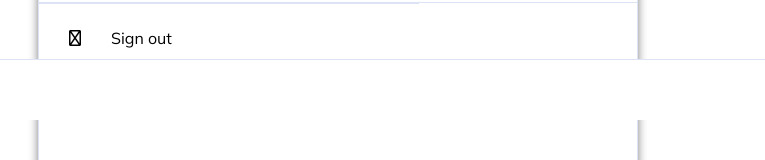
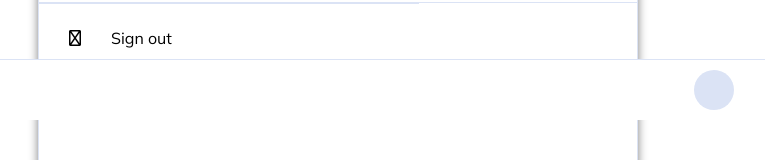
Before and after one commit to PatrikByren/Manero-frontend, a React (Create React App) app: page /myprofile in a window 1280 px wide. Shown: the part 680-840 px from the top of the page, without its empty margins (302-1067 px from the left). Built offline with nearby package versions, Linux system fonts and the light colour scheme; sample sign-in values are in the browser's storage; some icons are missing.

Commit message:
Menubar changed to if-statement

```diff
--- a/src/App.js
+++ b/src/App.js
@@ -36,6 +36,7 @@ import CheckoutShipping from "./views/Orderviews/CheckoutShipping";
 import CheckoutPayment from "./views/Orderviews/CheckoutPayment";
 import Checkout from "./views/Orderviews/Checkout";
 import { ProfileFetch } from "./functions/Profile/ProfileFetch";
+import ProtectedRoute from "./functions/Profile/ProtectedRoute";
 
 function App() {
   const apiRoute = "https://manero.azurewebsites.net";
@@ -55,7 +56,7 @@ function App() {
           element={<ForgotPasswordSendEmailView />}
         />
         <Route path="/newpassword" element={<NewPasswordView />} />
-        <Route element={<ProfileFetch />}>
+        <Route element={<ProtectedRoute />}>
           <Route path="/myprofile" element={<MyProfileView />} />
         </Route>
 
--- a/src/components/sections/MenuBar.js
+++ b/src/components/sections/MenuBar.js
@@ -1,7 +1,9 @@
 import React from "react";
 import { NavLink } from "react-router-dom";
+import { useUserContext } from "../../context/profilecontext/UserContext";
 
 const MenuBar = () => {
+  const { IsSignedIn } = useUserContext()
   return (
     <section className="menubarsection">
       <div className="container">
@@ -18,7 +20,7 @@ const MenuBar = () => {
           <NavLink to="/wishlist" className="menu-link">
             <i className="fa-light fa-heart fa-lg"></i>
           </NavLink>
-          <NavLink to="/signin" className="menu-link">
+          <NavLink to={ IsSignedIn ? "/myprofile" : "/signin"} className="menu-link">
             <i className="fa-light fa-circle-user fa-lg"></i>
           </NavLink>
         </div>
--- a/src/functions/Profile/ProfileFetch.js
+++ /dev/null
@@ -1,14 +0,0 @@
-import { useState } from "react";
-import { useUserContext } from "../../context/profilecontext/UserContext";
-import { Navigate, Outlet } from "react-router-dom";
-
-export const ProfileFetch = () => {
-    const { IsSignedIn } = useUserContext()
-    const result = IsSignedIn()
-    console.log("JACOB", result)
-
-    return (
-        result ? <Outlet/> : <Navigate to="/signin" replace/>
-    )
-
-}
--- a/src/functions/Profile/ProtectedRoute.js
+++ b/src/functions/Profile/ProtectedRoute.js
@@ -1,14 +1,13 @@
-import React from 'react';
-import { Route, Routes, Navigate } from 'react-router-dom';
+import { Outlet, Navigate } from 'react-router-dom';
 import { useUserContext } from '../../context/profilecontext/UserContext';
-const ProtectedRoute = ({ path, element }) => {
-  const { IsSignedIn } = useUserContext();
+const ProtectedRoute = () => {
+  const { IsSignedIn } = useUserContext()
+    const result = IsSignedIn()
+    console.log("JACOB", result)
 
-  return !IsSignedIn ?
-
-
-  <Route path={path} element={element} /> : <Navigate to="/signin" />;
-
+    return (
+        result ? <Outlet/> : <Navigate to="/signin" replace/>
+    )
 };
 
 export default ProtectedRoute;
```
